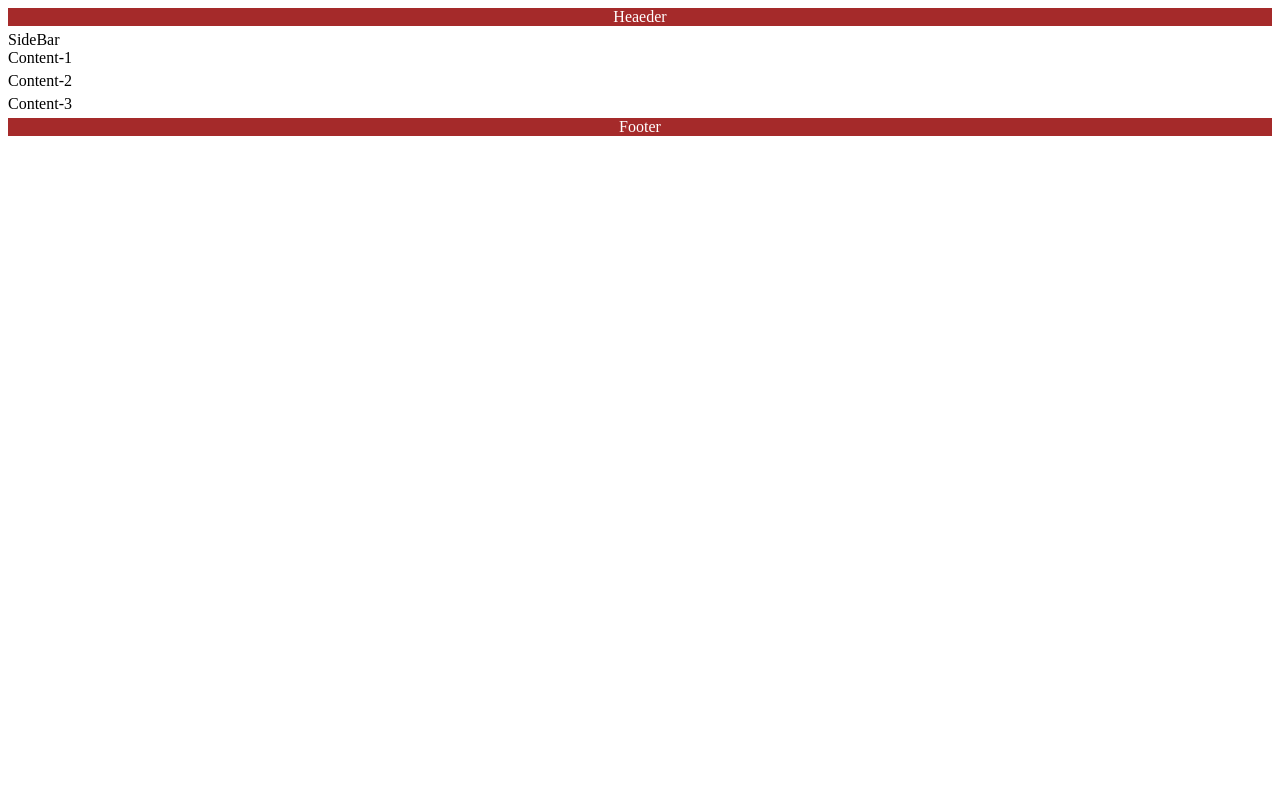
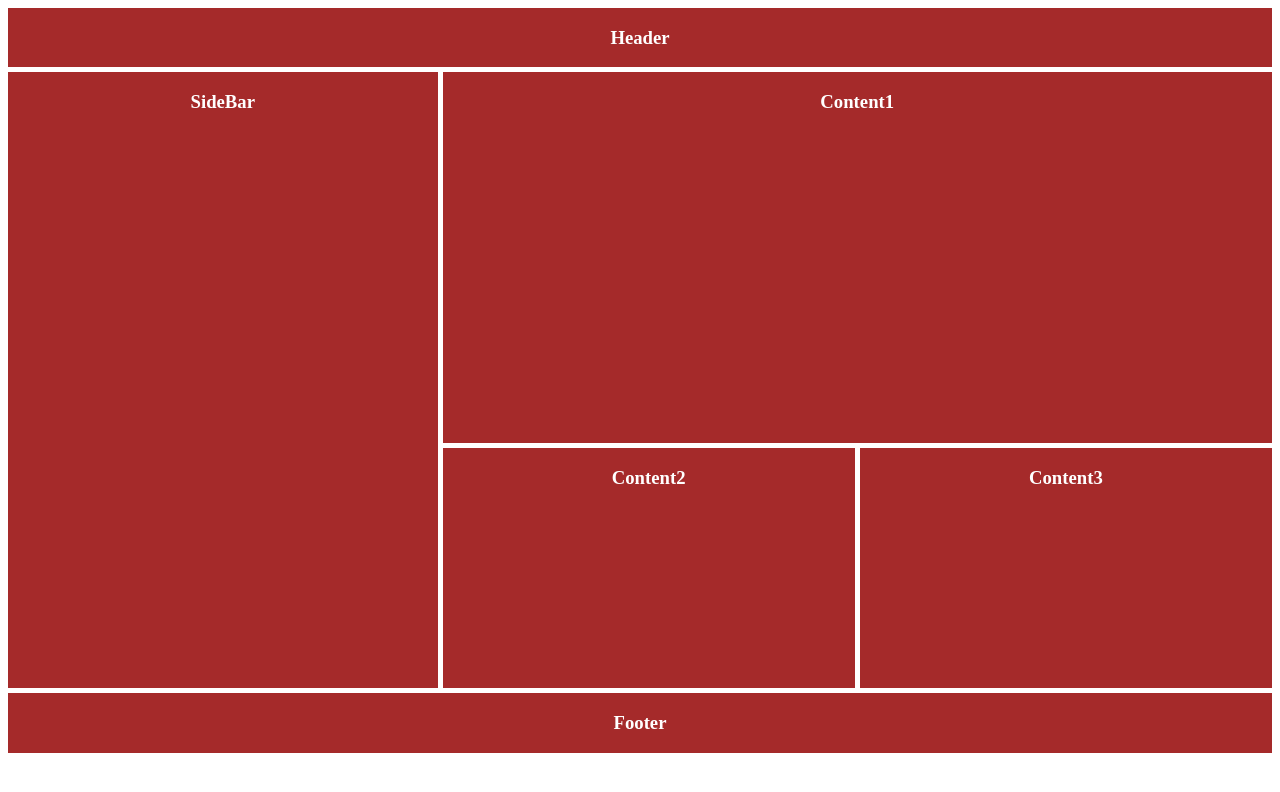
Before and after one commit to AbdulQadir1982/flex-layout, a plain HTML site: page index.html in a window 1280 px wide. Drawn offline with Linux system fonts and the light colour scheme.

Commit message:
final-done

```diff
--- a/index.html
+++ b/index.html
@@ -8,17 +8,20 @@
 </head>
 <body>
     <div class="container">
-        <div class="header">Heaeder</div>
-        <div class="main-content">
-            <div class="left-side">SideBar</div>
+        <div class="header"><h3>Header</h3></div>
+        <div class="main-containt">
+            <aside><h3><h3>SideBar</h3></h3></aside>
             <div class="right-side">
-                <div class="content-1">Content-1</div>
-                <div class="content-2">Content-2</div>
-                <div class="content-3">Content-3</div>
+                <div class="content1"><h3>Content1</h3></div>
+                <div class="sibling-content">
+                    <div class="content2"><h3>Content2</h3></div>
+                    <div class="content3"><h3>Content3</h3></div>
+                </div>
             </div>
         </div>
-        <div class="footer">Footer</div>
+        <div class="footer"><h3>Footer</h3></div>
     </div>
+
 
 </body>
 </html>
```
